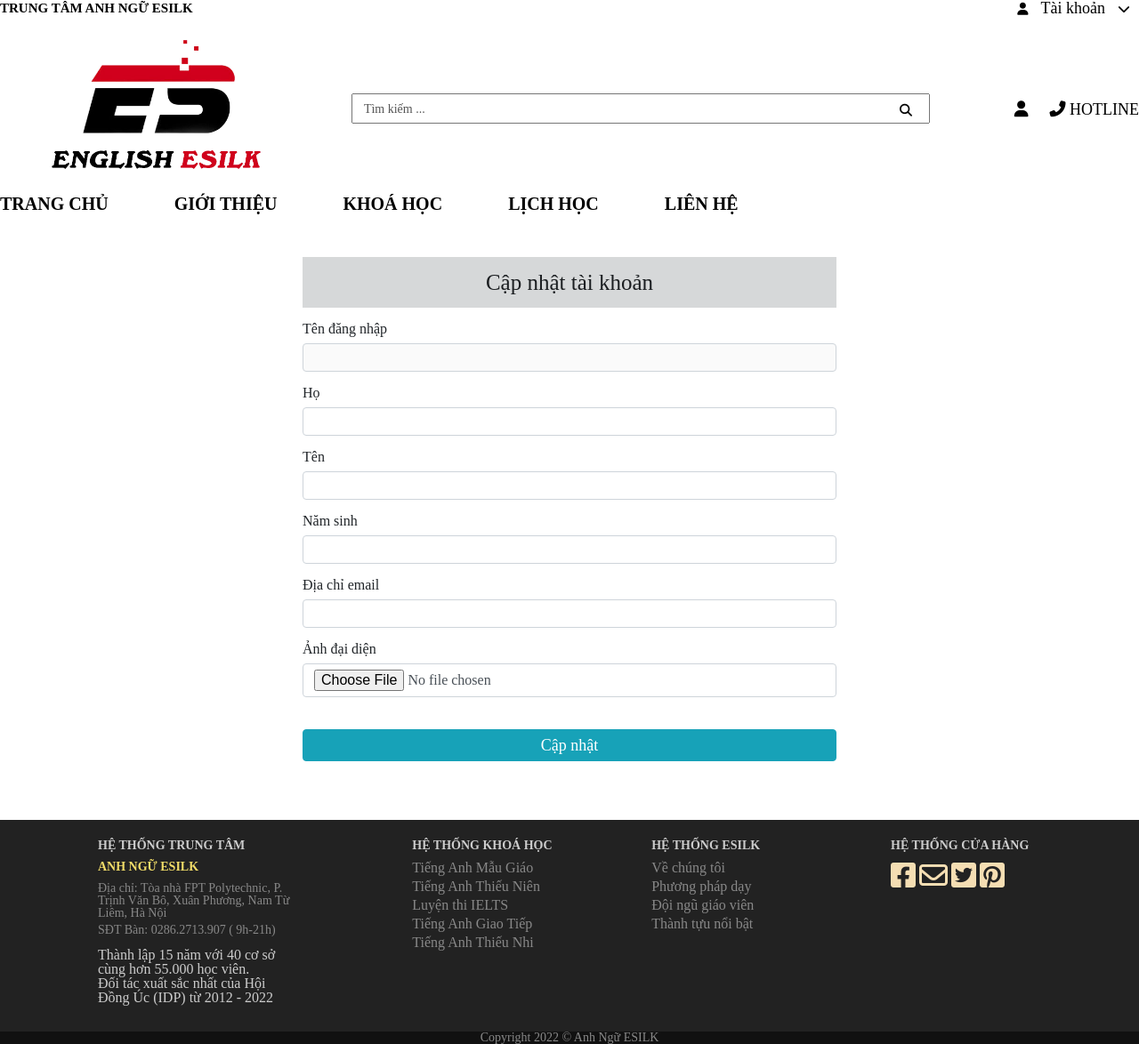
After one commit to Nguviphu/DU-AN-1, a PHP site: page /mvc/public/admin/update_taikhoan.html in a window 1280 px wide. The commit adds this page. Shown: the whole page at 89% size. Run offline with PHP 8.4, Linux system fonts and the light colour scheme; some libraries are stand-ins or nearby versions.

Commit message:
Update tk

```diff
--- /dev/null
+++ b/public/admin/update_taikhoan.html
@@ -0,0 +1,203 @@
+<!DOCTYPE html>
+<html lang="en">
+
+<head>
+    <meta charset="UTF-8">
+    <meta http-equiv="X-UA-Compatible" content="IE=edge">
+    <meta name="viewport" content="width=device-width, initial-scale=1.0">
+    <title>Cập nhật tài khoản</title>
+    <link rel="stylesheet" href="../css/style.css">
+    <link rel="stylesheet" href="../css/reset.css">
+    <link href="https://fonts.googleapis.com/css2?family=Roboto+Condensed:wght@300;400;700&display=swap"
+        rel="stylesheet" />
+    <link rel="stylesheet" href="https://cdnjs.cloudflare.com/ajax/libs/font-awesome/6.1.1/css/all.min.css" />
+</head>
+
+<body>
+    <div class="wrapper">
+        <!-- Header -->
+        <header class="header">
+            <div class="header-container-fulid">
+                <!-- header-brand -->
+                <div class="header-brand">
+                    <h1 class="header-caption">
+                        TRUNG TÂM ANH NGỮ ESILK
+                    </h1>
+
+                    <!-- header-user -->
+                    <div class="header-user">
+                        <i class="fa fa-user header-icon">
+                            <!-- header-dropdown -->
+                            <div class="header-dropdown-content">
+                                <a href="signup.html" class="header-dropdown-link">Đăng ký</a>
+                                <a href="login.html" class="header-dropdown-link">Đăng nhập</a>
+                            </div>
+                        </i>
+                        <span class="header-text">Tài khoản</span>
+                        <i class="fa-solid fa-chevron-down header-icon"></i>
+                    </div>
+                </div>
+
+                <!-- header-controller -->
+                <div class="header-control">
+                    <!-- header-logo -->
+                    <a href="../index.html" class="header-image">
+                        <img src="/public/image/LogoES.png" alt="" class="header-img" />
+                    </a>
+
+                    <!-- header-search-bar -->
+                    <form class="header-search">
+                        <input type="text" class="header-input" placeholder="Tìm kiếm ..." />
+                        <div class="header-search-icon">
+                            <i class="fa-solid fa-magnifying-glass"></i>
+                        </div>
+                    </form>
+
+
+                    <!-- header-login -->
+                    <div class="header-act">
+                        <div class="header-act-icon">
+                            <a href="#">
+                                <i class="fa fa-user header-user-icon"></i>
+                            </a>
+                        </div>
+                        <div class="header-act-icon">
+                            <a href="#">
+                                <i class="fa-solid far fa-phone-alt"></i> HOTLINE
+                            </a>
+                        </div>
+                    </div>
+                </div>
+
+                <!-- header-navigation -->
+
+                <nav class="header-nav">
+                    <ul class="header-menu">
+                        <li class="header-item">
+                            <a href="./index.html" class="header-link">Trang chủ</a>
+                        </li>
+                        <li class="header-item">
+                            <a href="#" class="header-link">Giới thiệu</a>
+                        </li>
+                        <li class="header-item">
+                            <a href="#" class="header-link">Khoá học</a>
+                        </li>
+                        <li class="header-item">
+                            <a href="#" class="header-link">Lịch học</a>
+                        </li>
+                        <li class="header-item">
+                            <a href="#" class="header-link">Liên hệ</a>
+                        </li>
+                    </ul>
+                </nav>
+            </div>
+        </header>
+        <!-- End-header -->
+
+        <main class="main">
+            <div class="main-update-acc">
+                <h1 class="user-update-title">Cập nhật tài khoản</h1>
+                <form action="#" class="form-user">
+                    <div class="form-user-group">
+                        <label for="" class="form-user-label">Tên đăng nhập</label>
+                        <input type="text" class="form-user-input" disabled />
+                    </div>
+
+                    <div class="form-user-group">
+                        <label for="" class="form-user-label">Họ</label>
+                        <input type="text" class="form-user-input" />
+                    </div>
+                    <div class="form-user-group">
+                        <label for="" class="form-user-label">Tên</label>
+                        <input type="text" class="form-user-input" />
+                    </div>
+                    <div class="form-user-group">
+                        <label for="" class="form-user-label">Năm sinh</label>
+                        <input type="text" class="form-user-input" />
+                    </div>
+                    <div class="form-user-group">
+                        <label for="" class="form-user-label">Địa chỉ email</label>
+                        <input type="text" class="form-user-input" />
+                    </div>
+                    <div class="form-user-group">
+                        <img src="#" alt="" class="form-user-image" />
+                        <label for="" class="form-user-label">Ảnh đại diện</label>
+                        <input type="file" class="form-user-input" />
+                    </div>
+
+                    <div class="form-user-group">
+                        <button class="form-user-btn" type="submit">Cập nhật</button>
+                    </div>
+                </form>
+            </div>
+        </main>
+
+        <!-- Footer -->
+        <footer class="footer">
+            <!-- footer-main-content -->
+            <div class="footer-main-fuild">
+                <div class="footer-main-container">
+                    <div class="footer-main-list">
+                        <div class="footer-main-item shop-system">
+                            <h2 class="footer-main-title">HỆ THỐNG TRUNG TÂM</h2>
+                            <div class="shop-system-content">
+                                <div class="shop-system-info">
+                                    <h2 class="shop-system-name">ANH NGỮ ESILK</h2>
+                                    <p class="shop-system-address">
+                                        Địa chỉ: Tòa nhà FPT Polytechnic, P. Trịnh Văn Bô, Xuân
+                                        Phương, Nam Từ Liêm, Hà Nội
+                                    </p>
+                                    <p class="shop-system-phone">
+                                        SĐT Bàn: 0286.2713.907 ( 9h-21h)
+                                    </p>
+                                </div>
+                            </div>
+                            <p>
+                                Thành lập 15 năm với 40 cơ sở cùng hơn 55.000 học viên.</p>
+                            <p>
+                                Đối tác xuất sắc nhất của Hội Đồng Úc (IDP) từ 2012 - 2022
+                            </p>
+                        </div>
+                    </div>
+
+                    <div class="footer-main-item shop-support">
+                        <h2 class="footer-main-title">HỆ THỐNG KHOÁ HỌC</h2>
+                        <ul class="shop-support-list">
+                            <li class="shop-support-item">Tiếng Anh Mẫu Giáo</li>
+                            <li class="shop-support-item">Tiếng Anh Thiếu Niên</li>
+                            <li class="shop-support-item">Luyện thi IELTS</li>
+                            <li class="shop-support-item">Tiếng Anh Giao Tiếp</li>
+                            <li class="shop-support-item">Tiếng Anh Thiếu Nhi</li>
+                        </ul>
+                    </div>
+
+                    <div class="footer-main-item facebook">
+                        <h2 class="footer-main-title">HỆ THỐNG ESILK</h2>
+                        <ul class="shop-support-list">
+                            <li class="shop-support-item">Về chúng tôi</li>
+                            <li class="shop-support-item">Phương pháp dạy</li>
+                            <li class="shop-support-item">Đội ngũ giáo viên</li>
+                            <li class="shop-support-item">Thành tựu nổi bật</li>
+                        </ul>
+                    </div>
+
+                    <div class="footer-main-item instagram">
+                        <h2 class="footer-main-title">HỆ THỐNG CỬA HÀNG</h2>
+                        <i class="fab fa-2x fa-facebook-square"></i>
+                        <i class="far fa-2x fa-envelope"></i>
+                        <i class="fab fa-2x fa-twitter-square"></i>
+                        <i class="fab fa-2x fa-pinterest-square"></i>
+                    </div>
+                </div>
+            </div>
+
+            <!-- footer-secondary-content -->
+            <div class="footer-secondary">
+                <p class="shop-copyright">Copyright 2022 © Anh Ngữ ESILK</p>
+            </div>
+        </footer>
+        <!-- End footer -->
+
+</body>
+
+</html>
--- a/public/css/style.css
+++ b/public/css/style.css
@@ -746,3 +746,67 @@ h6 {
 .form-singup{
   text-align: center;
 }
+
+.main-update-acc {
+  padding: 50px 0;
+  display: flex;
+  align-items: center;
+  justify-content: center;
+  flex-direction: column;
+}
+
+.user-update-title {
+  background-color: #d6d8d9;
+  color: #1b1e21;
+  font-size: 25px;
+  width: 600px;
+  text-align: center;
+  padding: 16px 0;
+  font-weight: 500;
+  margin-bottom: 16px;
+}
+
+.form-user-group {
+  display: flex;
+  flex-direction: column;
+  margin-bottom: 16px;
+}
+
+.form-user-label {
+  color: #212529;
+  display: inline-block;
+  margin-bottom: 8px;
+}
+
+.form-user-input {
+  border-radius: 4px;
+  color: #495057;
+  border: solid 1px #ced4da;
+  width: 600px;
+  padding: 6px 12px;
+}
+
+.form-user-image {
+  width: 100%;
+  max-width: 400px;
+}
+
+.form-user-btn {
+  margin-top: 20px;
+  background-color: #17a2b8;
+  border: solid 1px #17a2b8;
+  border-radius: 4px;
+  cursor: pointer;
+  padding: 8px 12px;
+  font-size: 18px;
+  color: #fff;
+}
+
+.form-user-btn a {
+  text-decoration: none;
+  color: #fff;
+}
+
+.form-user-btn:focus {
+  box-shadow: 0 0 0 3px rgba(23, 163, 184, 0.603);
+}
```
